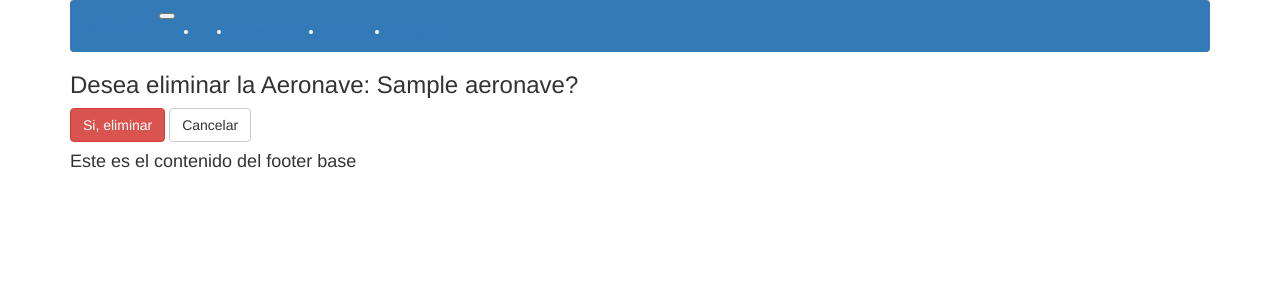
After one commit to AlejoJr/marcianos, a Django app: template projectmarcianos/templates/aeronave/aeronave_delete.html in a window 1280 px wide. The commit adds this page. Shown: the top 300 px of the page. Run offline with Django 3.2, Linux system fonts and the light colour scheme; the template is opened without the code that fills it: most values are stand-ins (such as "Sample title", 1, 10 or a date in 2020); some libraries are stand-ins or nearby versions.

Commit message:
Redireccionar urls a todos los modelos

```diff
--- a/projectmarcianos/apps/aeronave/urls.py
+++ b/projectmarcianos/apps/aeronave/urls.py
@@ -1,10 +1,11 @@
 from django.conf.urls import url
 from django.urls import path
-from apps.aeronave.views import aeronave_lista, aeronave_view, aeronave_edit
+from apps.aeronave.views import aeronave_lista, aeronave_view, aeronave_edit, aeronave_delete
 
 app_name = "aeronave"
 urlpatterns = [
     url(r'^$', aeronave_lista, name='aeronave_lista'),
     url(r'^nuevo$', aeronave_view, name='aeronave_crear'),
     url(r'^editar/(?P<id_aeronave>\d+)/$', aeronave_edit, name='aeronave_editar'),
+    url(r'^eliminar/(?P<id_aeronave>\d+)/$', aeronave_delete, name='aeronave_eliminar'),
 ]
--- a/projectmarcianos/apps/navenodriza/urls.py
+++ b/projectmarcianos/apps/navenodriza/urls.py
@@ -1,10 +1,12 @@
 from django.conf.urls import url
 from django.urls import path, re_path
-from apps.navenodriza.views import navenodriza_lista, navenodriza_view, navenodriza_edit
+from apps.navenodriza.views import navenodriza_lista, navenodriza_view, navenodriza_edit, navenodriza_delete, index
 
 app_name = "navenodriza"
 urlpatterns = [
+    #url(r'^inicio$', index, name='index'),
     url(r'^$', navenodriza_lista, name='navenodriza_lista'),
     url(r'^nuevo$', navenodriza_view, name='navenodriza_crear'),
     url(r'^editar/(?P<id_navenodriza>\d+)/$', navenodriza_edit, name='navenodriza_editar'),
+    url(r'^eliminar/(?P<id_navenodriza>\d+)/$', navenodriza_delete, name='navenodriza_eliminar'),
 ]
--- a/projectmarcianos/apps/pasajero/urls.py
+++ b/projectmarcianos/apps/pasajero/urls.py
@@ -1,9 +1,10 @@
 from django.conf.urls import url
-from apps.pasajero.views import pasajero_lista, pasajero_view, pasajero_edit
+from apps.pasajero.views import pasajero_lista, pasajero_view, pasajero_edit, pasajero_delete
 
 app_name = "pasajero"
 urlpatterns = [
     url(r'^$', pasajero_lista, name='pasajero_lista'),
     url(r'^nuevo$', pasajero_view, name='pasajero_crear'),
     url(r'^editar/(?P<id_pasajero>\d+)/$', pasajero_edit, name='pasajero_editar'),
+    url(r'^eliminar/(?P<id_pasajero>\d+)/$', pasajero_delete, name='pasajero_eliminar'),
 ]
--- a/projectmarcianos/mysite/urls.py
+++ b/projectmarcianos/mysite/urls.py
@@ -16,7 +16,9 @@ Including another URLconf
 from django.contrib import admin
 from django.urls import path, include, re_path
 
+app_name = "main"
 urlpatterns = [
+    #re_path(r'^index/', include('apps.navenodriza.urls')),
     path('admin/', admin.site.urls),
     re_path(r'^navenodriza/', include('apps.navenodriza.urls')),
     re_path(r'^aeronave/', include('apps.aeronave.urls')),
--- /dev/null
+++ b/projectmarcianos/templates/aeronave/aeronave_delete.html
@@ -0,0 +1,10 @@
+{% extends 'base/base.html'%}
+
+{% block content %}
+<form method="post">
+    {% csrf_token %}
+    <h3>Desea eliminar la Aeronave: {{ aeronave.nombre }}?</h3>
+    <button class="btn btn-danger" type="submit">Si, eliminar</button>
+    <a class="btn btn-default" href="{% url 'aeronave:aeronave_lista' %}">Cancelar</a>
+</form>
+{% endblock %}
--- a/projectmarcianos/templates/aeronave/aeronave_form.html
+++ b/projectmarcianos/templates/aeronave/aeronave_form.html
@@ -4,7 +4,8 @@
 <form method="post">
     {% csrf_token %}
     {{ form.as_p }}
-    <button type="submit">Crear</button>
+    <button type="submit">Guardar</button>
+    <a class="btn btn-default" href="{% url  'aeronave:aeronave_lista' %}">Cancelar</a>
 </form>
 {% endblock %}
 <!--<!DOCTYPE html>
--- a/projectmarcianos/templates/aeronave/listado_aeronave.html
+++ b/projectmarcianos/templates/aeronave/listado_aeronave.html
@@ -11,9 +11,11 @@
         <th scope="col">Cupo</th>
         <th scope="col">Origen Nave Nodriza</th>
         <th scope="col">Destino Nave Nodriza</th>
+        <th scope="col">Acciones</th>
     </tr>
     </thead>
     <tbody>
+    <a class="btn btn-primary" href="{% url  'aeronave:aeronave_crear' %}">Nuevo</a>
     {% if aeronaves %}
     {% for aeronave in aeronaves%}
     <tr class="table-active">
@@ -22,6 +24,10 @@
         <td>{{ aeronave.max_marcianos }}</td>
         <td>{{ aeronave.origen }}</td>
         <td>{{ aeronave.destino }}</td>
+        <td>
+            <a class="btn btn-primary" href="{% url  'aeronave:aeronave_editar' aeronave.id %}">Editar</a>
+            <a class="btn btn-danger" href="{% url  'aeronave:aeronave_eliminar' aeronave.id %}">Eliminar</a>
+        </td>
     </tr>
     {% endfor %}
     {% else %}
--- a/projectmarcianos/templates/base/base.html
+++ b/projectmarcianos/templates/base/base.html
@@ -25,13 +25,13 @@
                     </a>
                 </li>
                 <li class="nav-item">
-                    <a class="nav-link" href="#">Navesnodriza</a>
+                    <a class="nav-link" href="{% url  'navenodriza:navenodriza_lista' %}">Naves Nodriza</a>
                 </li>
                 <li class="nav-item">
-                    <a class="nav-link" href="#">Aeronaves</a>
+                    <a class="nav-link" href="{% url  'aeronave:aeronave_lista' %}">Aeronaves</a>
                 </li>
                 <li class="nav-item">
-                    <a class="nav-link" href="#">Pasajeros</a>
+                    <a class="nav-link" href="{% url  'pasajero:pasajero_lista' %}">Pasajeros</a>
                 </li>
             </ul>
         </div>
--- /dev/null
+++ b/projectmarcianos/templates/base/index.html
@@ -0,0 +1,4 @@
+{% extends 'base/base.html'%}
+{% block content %}
+<h1>Bienvenidos</h1>
+{% endblock %}
--- a/projectmarcianos/templates/navenodriza/listado_navesnodriza.html
+++ b/projectmarcianos/templates/navenodriza/listado_navesnodriza.html
@@ -3,12 +3,14 @@
 <body>
 
 {% block content %}
+<a class="btn btn-primary" href="{% url  'navenodriza:navenodriza_crear' %}">Nuevo</a>
 <table class="table table-hover">
     <thead>
     <tr>
         <th scope="col">Id</th>
         <th scope="col">Codigo</th>
         <th scope="col">Nombre</th>
+        <th scope="col">Acciones</th>
     </tr>
     </thead>
     <tbody>
@@ -18,6 +20,10 @@
         <td>{{ navenodriza.id }}</td>
         <td>{{ navenodriza.identificador }}</td>
         <td>{{ navenodriza.nombre }}</td>
+        <td>
+            <a class="btn btn-primary" href="{% url  'navenodriza:navenodriza_editar' navenodriza.id %}">Editar</a>
+            <a class="btn btn-danger" href="{% url  'navenodriza:navenodriza_eliminar' navenodriza.id %}">Eliminar</a>
+        </td>
     </tr>
     {% endfor %}
     {% else %}
--- a/projectmarcianos/templates/navenodriza/navenodriza_form.html
+++ b/projectmarcianos/templates/navenodriza/navenodriza_form.html
@@ -5,6 +5,7 @@
     {% csrf_token %}
     {{ form.as_p }}
     <button type="submit">Crear</button>
+    <a class="btn btn-default" href="{% url  'navenodriza:navenodriza_lista' %}">Cancelar</a>
 </form>
 {% endblock %}
 <!--<!DOCTYPE html>
--- a/projectmarcianos/templates/pasajero/listado_pasajeros.html
+++ b/projectmarcianos/templates/pasajero/listado_pasajeros.html
@@ -8,14 +8,20 @@
     <tr>
         <th scope="col">Identificador</th>
         <th scope="col">Nombre</th>
+        <th scope="col">Acciones</th>
     </tr>
     </thead>
     <tbody>
+    <a class="btn btn-primary" href="{% url  'pasajero:pasajero_crear' %}">Nuevo</a>
     {% if pasajeros %}
     {% for pasajero in pasajeros%}
     <tr class="table-active">
         <td>{{ pasajero.id }}</td>
         <td>{{ pasajero.nombre }}</td>
+         <td>
+            <a class="btn btn-primary" href="{% url  'pasajero:pasajero_editar' pasajero.id %}">Editar</a>
+            <a class="btn btn-danger" href="{% url  'pasajero:pasajero_eliminar' pasajero.id %}">Eliminar</a>
+        </td>
     </tr>
     {% endfor %}
     {% else %}
--- a/projectmarcianos/templates/pasajero/pasajero_form.html
+++ b/projectmarcianos/templates/pasajero/pasajero_form.html
@@ -4,7 +4,8 @@
 <form method="post">
     {% csrf_token %}
     {{ form.as_p }}
-    <button type="submit">Crear</button>
+    <button type="submit">Guardar</button>
+    <a class="btn btn-default" href="{% url  'pasajero:pasajero_lista' %}">Cancelar</a>
 </form>
 {% endblock %}
 <!--<!DOCTYPE html>
```
Also changed, not shown: projectmarcianos/apps/aeronave/views.py (+7 -0 lines), projectmarcianos/apps/navenodriza/views.py (+10 -0 lines), projectmarcianos/apps/pasajero/views.py (+7 -0 lines), projectmarcianos/templates/navenodriza/navenodriza_delete.html (added, +10 -0 lines), projectmarcianos/templates/pasajero/pasajero_delete.html (added, +10 -0 lines).
